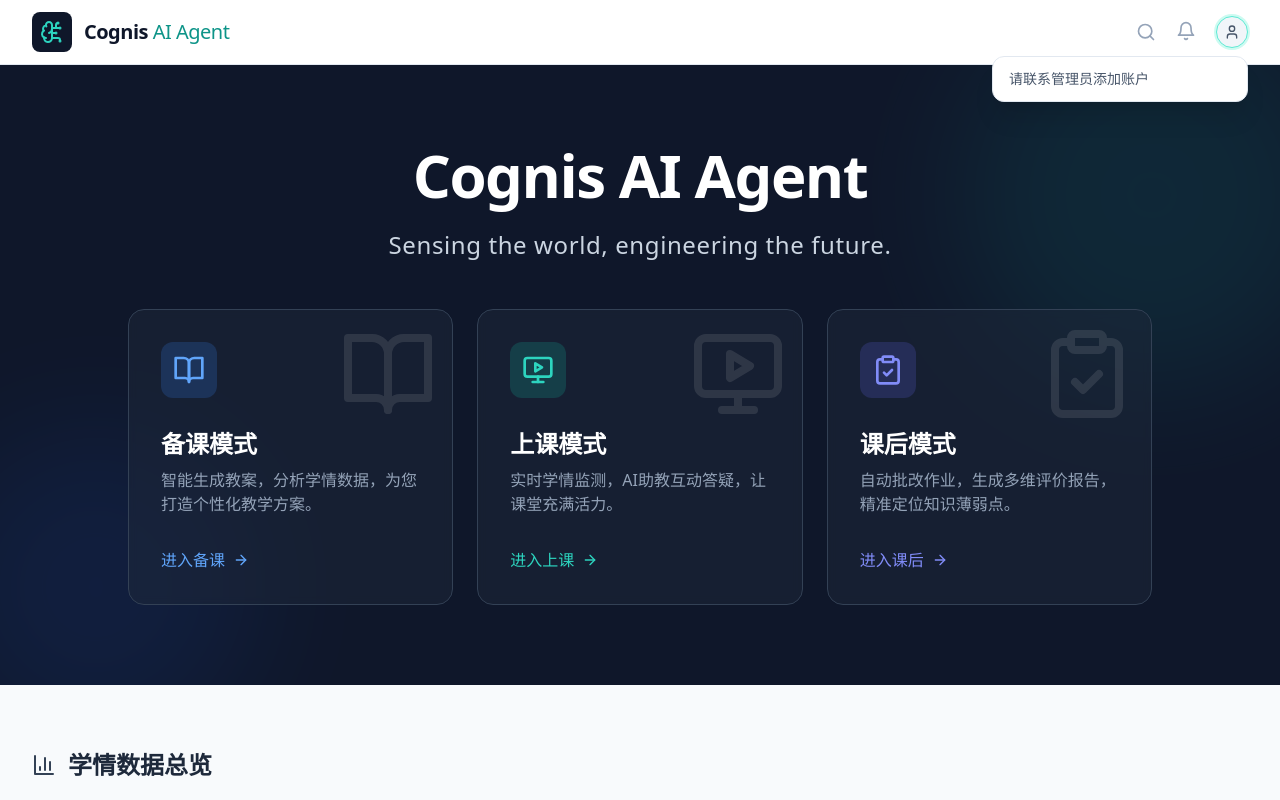
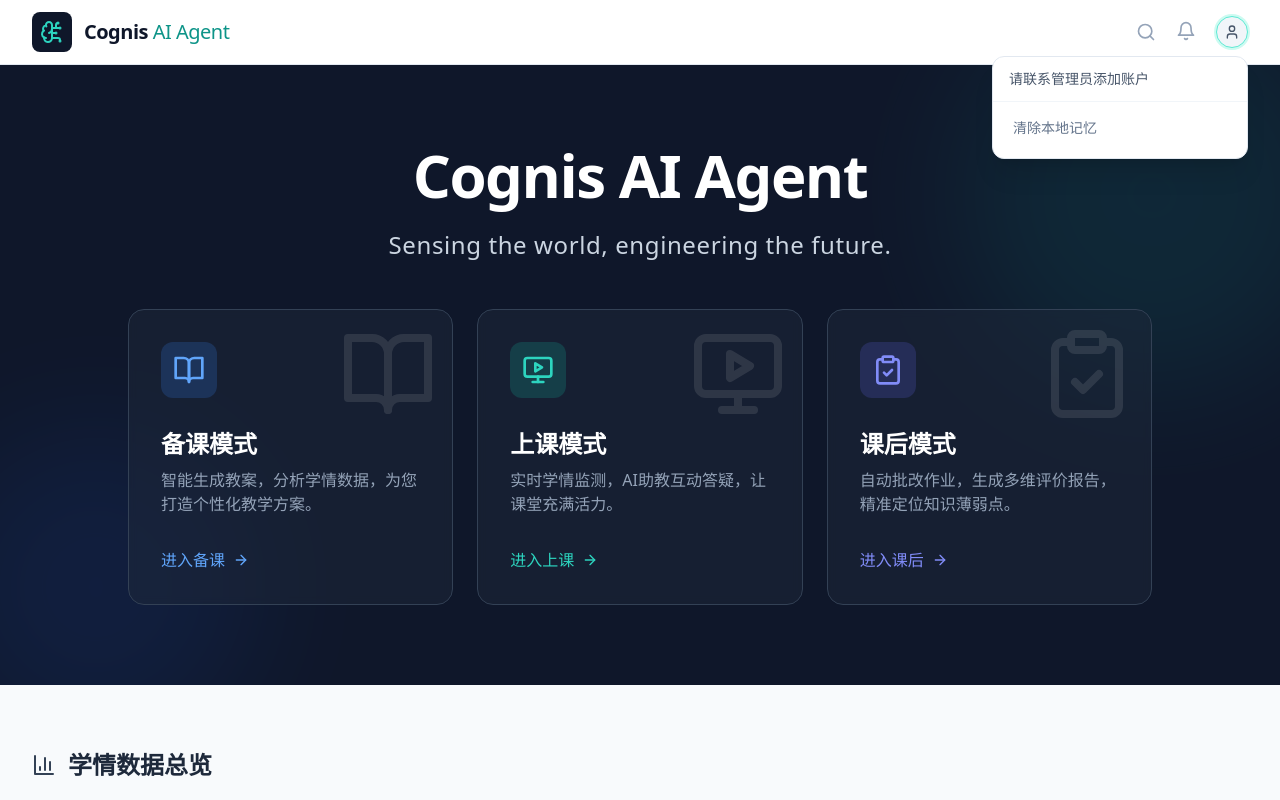
Before and after one commit to BorisPang/CognisAI-Project, a React (Vite) app: page / in a window 1280 px wide. Both pictures are taken after a click on the button 1232 px from the left and 32 px from the top of the page. Shown: the top 800 px of the page. Built offline with nearby package versions, Linux system fonts and the light colour scheme.

Commit message:
persist app state locally

```diff
--- a/src/App.jsx
+++ b/src/App.jsx
@@ -3,17 +3,19 @@ import { BookOpen, ClipboardCheck, MonitorPlay } from 'lucide-react';
 import { initialIdeologicalState } from './data/courseData.js';
 import { ActionDetailView, HomeView, Navbar, SubPageView } from './views/AppViews.jsx';
 
-export default function App() {
-  const [activePage, setActivePage] = useState('home');
-  const [activeCourse, setActiveCourse] = useState('第一章第4-6节 误差的表示和消除');
-  const [isAnimating, setIsAnimating] = useState(false);
-  const [completedModules, setCompletedModules] = useState([]);
-  const [isCourseBuilt, setIsCourseBuilt] = useState(false);
+const STORAGE_PREFIX = 'cognisai:v1:';
+const STORAGE_KEYS = {
+  activePage: `${STORAGE_PREFIX}activePage`,
+  activeCourse: `${STORAGE_PREFIX}activeCourse`,
+  completedModules: `${STORAGE_PREFIX}completedModules`,
+  isCourseBuilt: `${STORAGE_PREFIX}isCourseBuilt`,
+  ideologicalState: `${STORAGE_PREFIX}ideologicalState`,
+  caseGenerationState: `${STORAGE_PREFIX}caseGenerationState`,
+  homeworkState: `${STORAGE_PREFIX}homeworkState`,
+  evaluationState: `${STORAGE_PREFIX}evaluationState`
+};
 
-  // 为每个课程维持独立的全局状态记忆
-  const [ideologicalState, setIdeologicalState] = useState(initialIdeologicalState);
-
-  const [caseGenerationState, setCaseGenerationState] = useState({
+const defaultCaseGenerationState = {
   "第一章第1-3节 电工仪表与测量的基本方法": { project: true, circuit: false },
   "第一章第4-6节 误差的表示和消除": { project: true, circuit: true },
   "第二章第1-2节 电压与电流的测量&磁电系仪表": { project: true, circuit: false },
@@ -21,9 +23,9 @@ export default function App() {
   "第二章第5-7节 电动系仪表&万用电表": { project: true, circuit: false },
   "第二章第8-10节 直流电位差计&电子系电压表": { project: true, circuit: false },
   "第四章第1-5节 频率与相位的测量": { project: false, circuit: false }
-  });
+};
 
-  const [homeworkState, setHomeworkState] = useState({
+const defaultHomeworkState = {
   "第一章第1-3节 电工仪表与测量的基本方法": false,
   "第一章第4-6节 误差的表示和消除": false,
   "第二章第1-2节 电压与电流的测量&磁电系仪表": false,
@@ -31,9 +33,9 @@ export default function App() {
   "第二章第5-7节 电动系仪表&万用电表": false,
   "第二章第8-10节 直流电位差计&电子系电压表": false,
   "第四章第1-5节 频率与相位的测量": false
-  });
+};
 
-  const [evaluationState, setEvaluationState] = useState({
+const defaultEvaluationState = {
   "第一章第1-3节 电工仪表与测量的基本方法": false,
   "第一章第4-6节 误差的表示和消除": false,
   "第二章第1-2节 电压与电流的测量&磁电系仪表": false,
@@ -41,7 +43,82 @@ export default function App() {
   "第二章第5-7节 电动系仪表&万用电表": false,
   "第二章第8-10节 直流电位差计&电子系电压表": false,
   "第四章第1-5节 频率与相位的测量": false
-  });
+};
+
+const isPlainObject = (value) => value !== null && typeof value === 'object' && !Array.isArray(value);
+
+const mergeObjectState = (defaultValue) => (value) => (
+  isPlainObject(value) ? { ...defaultValue, ...value } : defaultValue
+);
+
+const persistentValidators = {
+  [STORAGE_KEYS.activePage]: (value) => (
+    ['home', '备课', '上课', '课后'].includes(value) ? value : 'home'
+  ),
+  [STORAGE_KEYS.activeCourse]: (value) => (
+    typeof value === 'string' ? value : '第一章第4-6节 误差的表示和消除'
+  ),
+  [STORAGE_KEYS.completedModules]: (value) => (
+    Array.isArray(value) ? value.filter(item => typeof item === 'string') : []
+  ),
+  [STORAGE_KEYS.isCourseBuilt]: (value) => (typeof value === 'boolean' ? value : false),
+  [STORAGE_KEYS.ideologicalState]: mergeObjectState(initialIdeologicalState),
+  [STORAGE_KEYS.caseGenerationState]: mergeObjectState(defaultCaseGenerationState),
+  [STORAGE_KEYS.homeworkState]: mergeObjectState(defaultHomeworkState),
+  [STORAGE_KEYS.evaluationState]: mergeObjectState(defaultEvaluationState)
+};
+
+const getInitialPersistentValue = (key, defaultValue) => {
+  if (typeof window === 'undefined') return defaultValue;
+
+  try {
+    const storedValue = window.localStorage.getItem(key);
+    if (storedValue === null) return defaultValue;
+
+    const parsedValue = JSON.parse(storedValue);
+    return persistentValidators[key]?.(parsedValue) ?? parsedValue;
+  } catch (error) {
+    console.warn(`Failed to read persisted state for ${key}. Falling back to defaults.`, error);
+    return defaultValue;
+  }
+};
+
+const usePersistentState = (key, defaultValue) => {
+  const [value, setValue] = useState(() => getInitialPersistentValue(key, defaultValue));
+
+  useEffect(() => {
+    if (typeof window === 'undefined') return;
+
+    try {
+      window.localStorage.setItem(key, JSON.stringify(value));
+    } catch (error) {
+      console.warn(`Failed to persist state for ${key}.`, error);
+    }
+  }, [key, value]);
+
+  return [value, setValue];
+};
+
+const clearLocalMemory = () => {
+  if (typeof window === 'undefined') return;
+
+  Object.keys(window.localStorage)
+    .filter(key => key.startsWith(STORAGE_PREFIX))
+    .forEach(key => window.localStorage.removeItem(key));
+};
+
+export default function App() {
+  const [activePage, setActivePage] = usePersistentState(STORAGE_KEYS.activePage, 'home');
+  const [activeCourse, setActiveCourse] = usePersistentState(STORAGE_KEYS.activeCourse, '第一章第4-6节 误差的表示和消除');
+  const [isAnimating, setIsAnimating] = useState(false);
+  const [completedModules, setCompletedModules] = usePersistentState(STORAGE_KEYS.completedModules, []);
+  const [isCourseBuilt, setIsCourseBuilt] = usePersistentState(STORAGE_KEYS.isCourseBuilt, false);
+
+  // 为每个课程维持独立的全局状态记忆
+  const [ideologicalState, setIdeologicalState] = usePersistentState(STORAGE_KEYS.ideologicalState, initialIdeologicalState);
+  const [caseGenerationState, setCaseGenerationState] = usePersistentState(STORAGE_KEYS.caseGenerationState, defaultCaseGenerationState);
+  const [homeworkState, setHomeworkState] = usePersistentState(STORAGE_KEYS.homeworkState, defaultHomeworkState);
+  const [evaluationState, setEvaluationState] = usePersistentState(STORAGE_KEYS.evaluationState, defaultEvaluationState);
 
   const updateIdeologicalState = (course, updater) => {
     setIdeologicalState(prev => ({ ...prev, [course]: typeof updater === 'function' ? updater(prev[course]) : updater }));
@@ -82,9 +159,14 @@ export default function App() {
     }, 300);
   };
 
+  const handleClearLocalMemory = () => {
+    clearLocalMemory();
+    window.location.reload();
+  };
+
   return (
     <div className="min-h-screen font-sans bg-slate-50 text-slate-900 selection:bg-teal-200 selection:text-teal-900">
-      <Navbar navigateTo={navigateTo} />
+      <Navbar navigateTo={navigateTo} onClearLocalMemory={handleClearLocalMemory} />
       <main>
         {activePage === 'home' && <HomeView isAnimating={isAnimating} navigateTo={navigateTo} />}
         {activePage === '备课' && <SubPageView title="备课" icon={BookOpen} colorClass="bg-gradient-to-r from-blue-600 to-blue-500" isAnimating={isAnimating} navigateTo={navigateTo} completedModules={completedModules} isCourseBuilt={isCourseBuilt} setIsCourseBuilt={setIsCourseBuilt} ideologicalState={ideologicalState} caseGenerationState={caseGenerationState} activeCourse={activeCourse} setActiveCourse={setActiveCourse} homeworkState={homeworkState} evaluationState={evaluationState} />}
--- a/src/views/AppViews.jsx
+++ b/src/views/AppViews.jsx
@@ -85,7 +85,7 @@ const getGeneratedCaseSummaries = (activeCourse, generatedCaseState = {}) => {
   return cases;
 };
 
-export const Navbar = ({ navigateTo }) => {
+export const Navbar = ({ navigateTo, onClearLocalMemory }) => {
   const [openMenu, setOpenMenu] = useState(null);
   const menuRef = useRef(null);
 
@@ -141,8 +141,17 @@ export const Navbar = ({ navigateTo }) => {
                 <User className="h-4 w-4 text-slate-600" />
               </button>
               {openMenu === 'account' && (
-                <div className="absolute right-0 top-10 w-64 bg-white border border-slate-200 rounded-xl shadow-xl py-3 px-4 text-sm text-slate-600">
-                  请联系管理员添加账户
+                <div className="absolute right-0 top-10 w-64 bg-white border border-slate-200 rounded-xl shadow-xl py-3 text-sm text-slate-600">
+                  <div className="px-4 pb-3">请联系管理员添加账户</div>
+                  <div className="border-t border-slate-100 pt-2 px-2">
+                    <button
+                      type="button"
+                      onClick={onClearLocalMemory}
+                      className="w-full text-left px-3 py-2 rounded-lg text-slate-500 hover:bg-slate-50 hover:text-red-600 transition-colors"
+                    >
+                      清除本地记忆
+                    </button>
+                  </div>
                 </div>
               )}
             </div>
```
Lines whose indentation alone changed are shown as unchanged.
